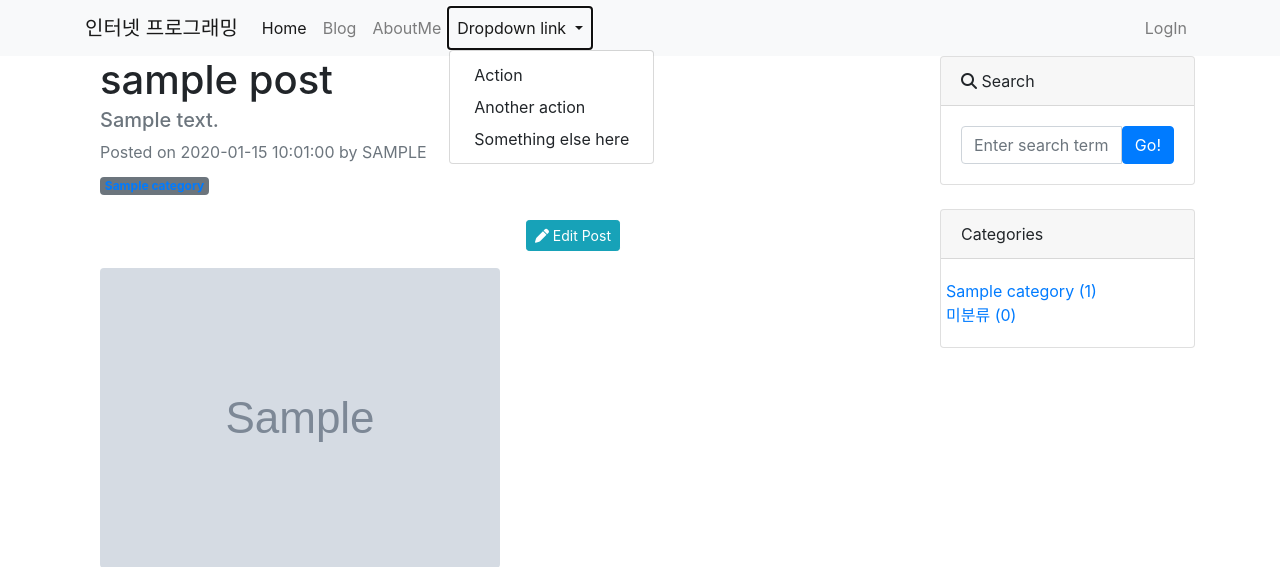
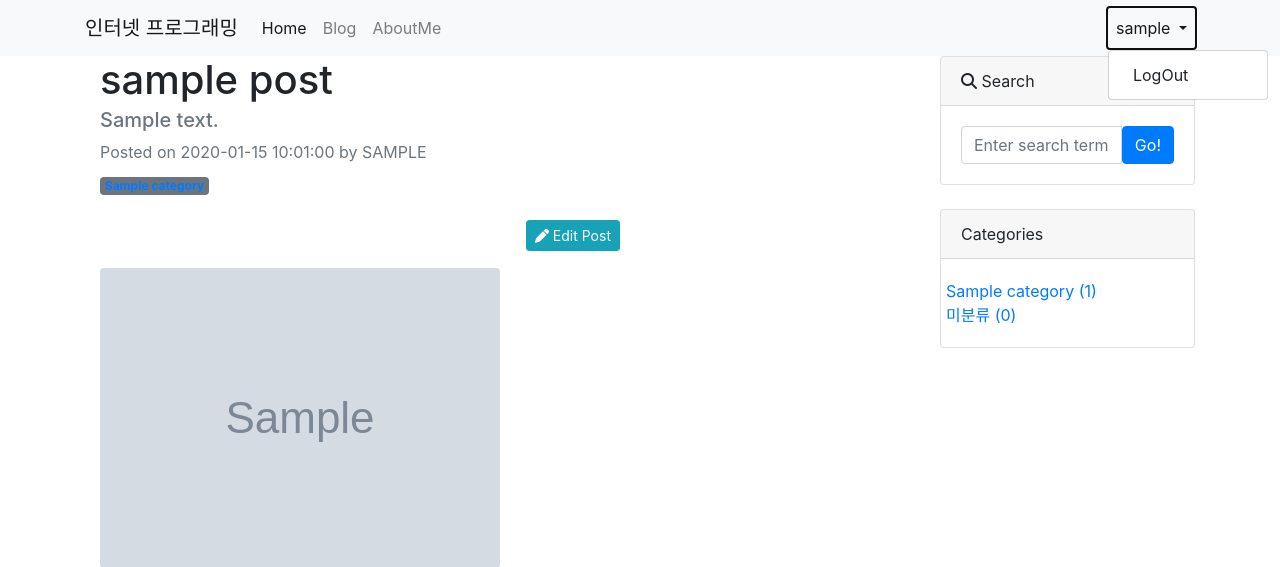
Before and after one commit to RhoSeungA/Django_Blog2, a Django app: page /blog/1/ in a window 1280 px wide, after a click that opens the changed part. Shown: the top 567 px of the page. Run offline with Django 4.2, Linux system fonts and the light colour scheme; a user stored in the database is signed in; tables that the repository leaves empty hold one stand-in row (values such as "Sample post"); grey boxes marked "Sample" are stand-in pictures; grey boxes labelled with a size stand in for pictures from a placeholder-image service; some libraries are stand-ins or nearby versions.

Commit message:
회원가입과 로그인 기능 추가히기

```diff
--- a/blog/templates/blog/navbar.html
+++ b/blog/templates/blog/navbar.html
@@ -1,3 +1,5 @@
+
+{% load socialaccount %}
 
   <nav class="navbar navbar-expand-lg navbar-light bg-light">
 
@@ -21,23 +23,28 @@
           <li class="nav-item">
             <a class="nav-link" href="/about_me/">AboutMe</a>
           </li>
-          <li class="nav-item dropdown">
-            <a class="nav-link dropdown-toggle" href="#" id="navbarDropdownMenuLink" role="button"
-              data-toggle="dropdown" aria-haspopup="true" aria-expanded="false">
-              Dropdown link
-            </a>
-            <div class="dropdown-menu" aria-labelledby="navbarDropdownMenuLink">
-              <a class="dropdown-item" href="#">Action</a>
-              <a class="dropdown-item" href="#">Another action</a>
-              <a class="dropdown-item" href="#">Something else here</a>
-            </div>
-          </li>
+
         </ul>
+
 
         <!-- 로그인 -->
         <ul class="navbar-nav ml-auto">
-          <li class="nav-item"></li>
-          <a class="nav-link" href="#" data-toggle="modal" data-target="#loginModal">LogIn</a>
+          {% if user.is_authenticated %}
+           <li class="nav-item dropdown">
+            <a class="nav-link dropdown-toggle" href="#" id="navbarDropdownMenuLink" role="button"
+              data-toggle="dropdown" aria-haspopup="true" aria-expanded="false">
+            {{ user.username }}
+            </a>
+            <div class="dropdown-menu" aria-labelledby="navbarDropdownMenuLink">
+              <a class="dropdown-item" href="/accounts/logout/">LogOut</a>
+            </div>
+          </li>
+
+          {% else %}
+          <li class="nav-item">
+                      <a class="nav-link" href="#" data-toggle="modal" data-target="#loginModal">LogIn</a>
+          </li>
+        {% endif %}
         </ul>
 
       </div>
@@ -62,14 +69,19 @@
         <div class="modal-body">
           <div class="row">
             <div class="col-6">
-              <button type="button" class="btn btn-outline-dark btn-block btn-sm"><i class="fa-brands fa-google"></i>
-                LogIn with google</button>
-              <button type="button" class="btn btn-outline-dark btn-block btn-sm"><i class="fa-regular fa-envelope"></i>
-                LogIn with Email</button>
+
+              <a role="button" class="btn btn-outline-dark btn-block btn-sm" href="{% provider_login_url 'google' %}"><i class="fa-brands fa-google"></i>
+                LogIn with google</a>
+
+              <a role="button" class="btn btn-outline-dark btn-block btn-sm" href="/accounts/login/">
+                <i class="fa-regular fa-envelope"></i>
+                LogIn with Email</a>
+
             </div>
             <div class="col-6">
-              <button type="button" class="btn btn-outline-dark  btn-block btn-sm"><i
-                  class="fa-regular fa-envelope"></i> SignUp with Email</button>
+              <a role="button" class="btn btn-outline-dark  btn-block btn-sm" href="/accounts/signup/">
+                <i class="fa-regular fa-envelope"></i>
+                SignUp with Email</a>
             </div>
           </div>
 
--- a/myDjangoPrj/urls.py
+++ b/myDjangoPrj/urls.py
@@ -22,6 +22,7 @@ urlpatterns = [ #ip주소
     path('admin/', admin.site.urls),# IP주소/admin
     path('blog/', include('blog.urls')),#ip주소/blog
     path('', include('single_pages.urls')) , #ip주소/
+    path('accounts/', include('allauth.urls')),
 
 ]
 
```
Also changed, not shown: myDjangoPrj/settings.py (+14 -0 lines).
